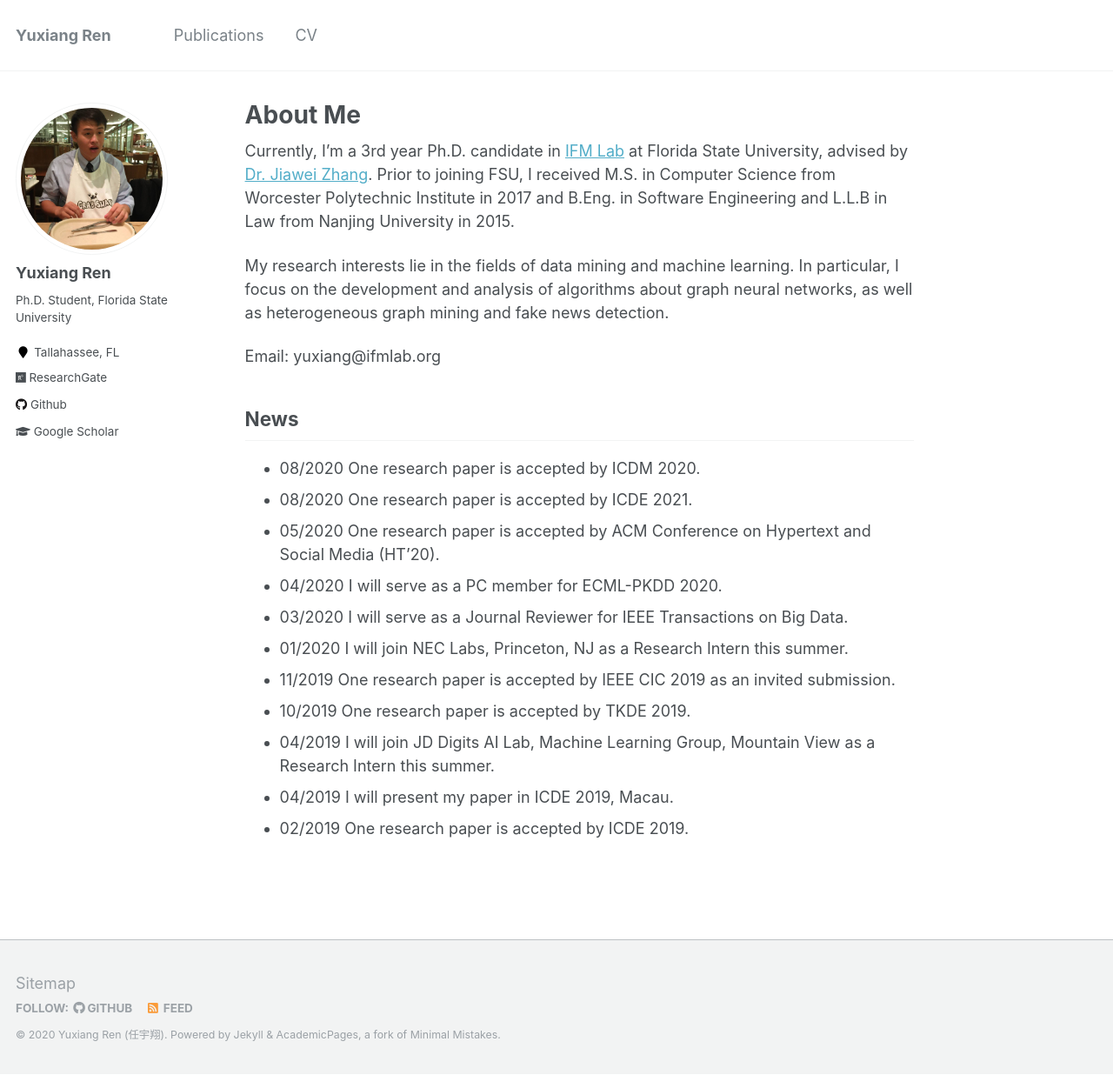
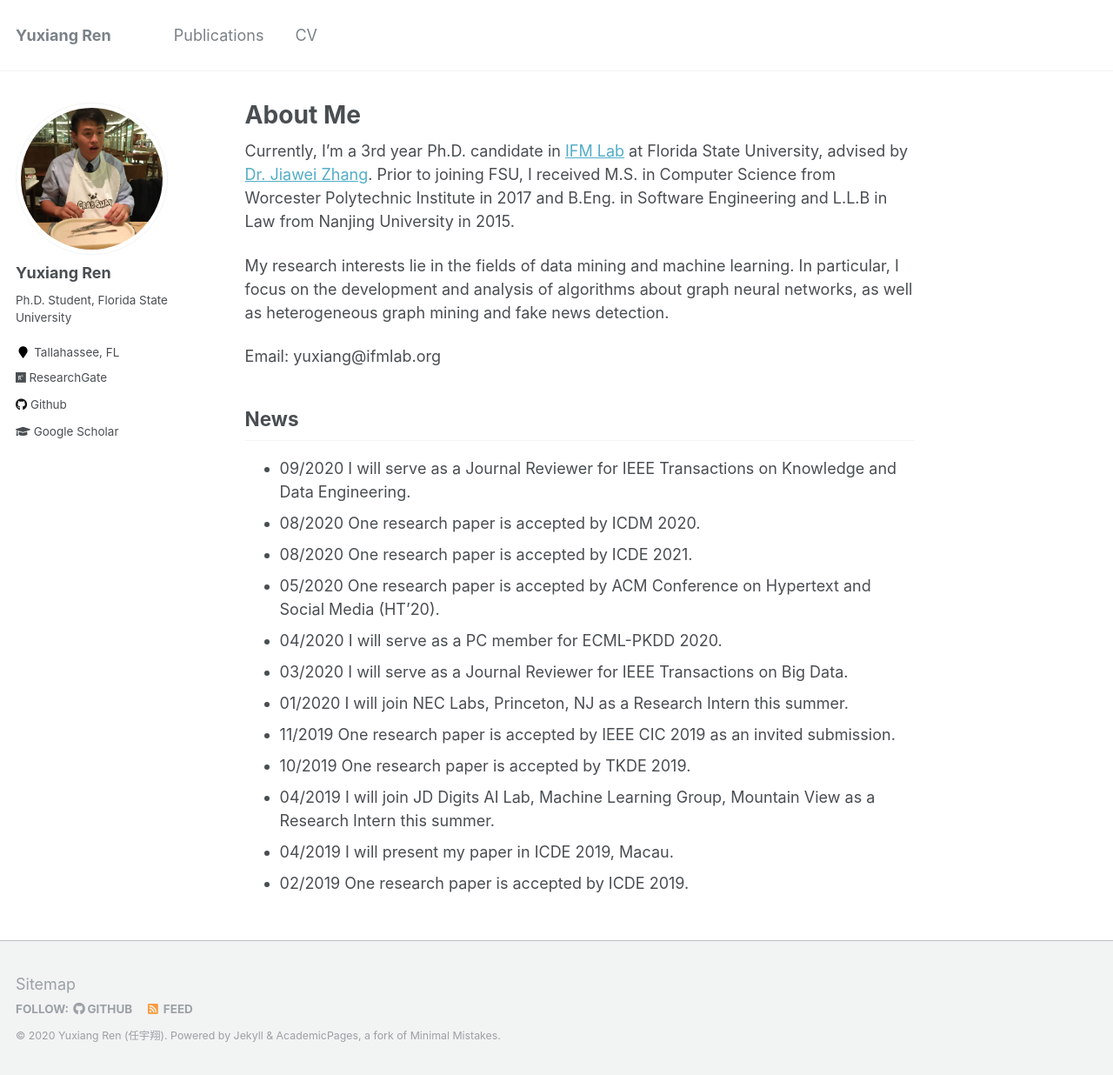
Before and after one commit to YuxiangRen/YuxiangRen.github.io, a Jekyll site: the page built from _pages/about.md, in a window 1280 px wide and 1236 px high. Shown: the whole window at 87% size. Built offline with Jekyll 4.4.1, drawn with Linux system fonts in a browser that asks for light colours.

Commit message:
2020-09-19

```diff
--- a/_pages/about.md
+++ b/_pages/about.md
@@ -18,6 +18,7 @@ My research interests lie in the fields of data mining and machine learning. In
 
 News
 ------
+* 09/2020 I will serve as a Journal Reviewer for IEEE Transactions on Knowledge and Data Engineering.
 * 08/2020 One research paper is accepted by ICDM 2020.
 * 08/2020 One research paper is accepted by ICDE 2021.
 * 05/2020 One research paper is accepted by ACM Conference on Hypertext and Social Media (HT’20).
```
